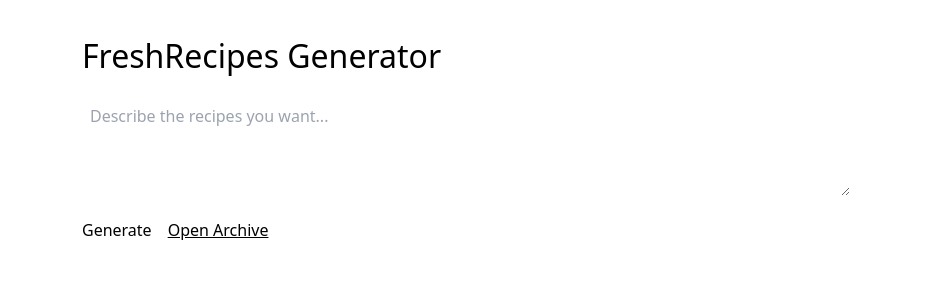
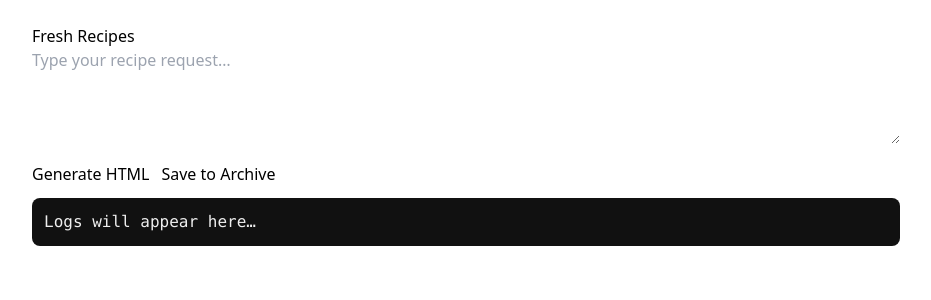
Before and after one commit to Apttyman/freshrecipes, a Next.js app: page / in a window 1280 px wide. Shown: the top 300 px of the page, without its empty margins (174-1105 px from the left). Built offline with nearby package versions, Linux system fonts and the light colour scheme.

Commit message:
Update page.tsx

```diff
--- a/app/page.tsx
+++ b/app/page.tsx
@@ -1,9 +1,9 @@
+// app/page.tsx
 "use client";
 
 import { useState } from "react";
 
 export const dynamic = "force-dynamic";
-// ✅ Must be a number or false, not a function
 export const revalidate = 0;
 
 type GenResult = {
@@ -16,101 +16,131 @@ export default function HomePage() {
   const [prompt, setPrompt] = useState("");
   const [result, setResult] = useState<GenResult | null>(null);
   const [loading, setLoading] = useState(false);
-  const [error, setError] = useState<string | null>(null);
+  const [log, setLog] = useState<string>("");
 
-  const handleGenerate = async () => {
+  function appendLog(line: string) {
+    setLog((prev) => (prev ? prev + "\n" + line : line));
+  }
+
+  async function handleGenerate() {
     setLoading(true);
-    setError(null);
     setResult(null);
-
+    setLog("");
     try {
-      const res = await fetch("/api/generate", {
+      const url = `${window.location.origin}/api/generate?_=${Date.now()}`;
+      appendLog(`→ POST ${url}`);
+      const res = await fetch(url, {
         method: "POST",
-        headers: { "Content-Type": "application/json" },
+        headers: { "content-type": "application/json" },
         body: JSON.stringify({ prompt }),
       });
 
-      const data: GenResult = await res.json();
-      if (data.error) {
-        setError(data.error);
+      appendLog(`status: ${res.status} ${res.statusText}`);
+      const ctype = res.headers.get("content-type") || "";
+      appendLog(`content-type: ${ctype}`);
+
+      if (ctype.includes("application/json")) {
+        const data = (await res.json()) as GenResult;
+        if (data.error) {
+          setResult({ error: data.error });
+          appendLog(`error: ${data.error}`);
+          return;
+        }
+        setResult({ html: data.html ?? "", slug: data.slug });
+        appendLog(`ok: ${data.html?.length || 0} bytes`);
       } else {
-        setResult(data);
+        const text = await res.text();
+        appendLog(`raw: ${text.slice(0, 200)}…`);
+        setResult({ error: "Unexpected non-JSON response" });
       }
     } catch (err: any) {
-      setError(String(err));
+      appendLog(`threw: ${String(err)}`);
+      setResult({ error: String(err) });
     } finally {
       setLoading(false);
     }
-  };
+  }
 
-  const handleSave = async () => {
-    if (!result?.html || !result?.slug) return;
+  async function handleSave() {
+    if (!result?.html) {
+      appendLog("No HTML to save");
+      return;
+    }
     try {
-      const res = await fetch("/api/save", {
+      const url = `${window.location.origin}/api/save?_=${Date.now()}`;
+      appendLog(`→ POST ${url}`);
+      const res = await fetch(url, {
         method: "POST",
-        headers: { "Content-Type": "application/json" },
+        headers: { "content-type": "application/json" },
         body: JSON.stringify({
-          slug: result.slug,
           html: result.html,
+          title: prompt.trim().slice(0, 60) || "Recipe",
         }),
       });
-
+      appendLog(`status: ${res.status} ${res.statusText}`);
+      const data = await res.json().catch(() => ({}));
       if (!res.ok) {
-        throw new Error("Failed to save archive");
+        appendLog(`save error: ${JSON.stringify(data)}`);
+        return;
       }
-      alert("Recipe archived successfully!");
+      const viewUrl =
+        data?.viewUrl ||
+        data?.url ||
+        (data?.slug ? `/archive/${encodeURIComponent(data.slug)}` : null);
+      if (viewUrl) {
+        window.location.href = viewUrl;
+      } else {
+        appendLog("Save succeeded but no URL returned");
+      }
     } catch (err: any) {
-      alert(`Error saving: ${err.message}`);
+      appendLog(`save threw: ${String(err)}`);
     }
-  };
+  }
 
   return (
-    <main style={{ maxWidth: 800, margin: "2rem auto", padding: "0 1rem" }}>
-      <h1 style={{ fontSize: "2rem", marginBottom: "1rem" }}>
-        FreshRecipes Generator
-      </h1>
+    <main style={{ maxWidth: 900, margin: "24px auto", padding: "0 16px" }}>
+      <h1>Fresh Recipes</h1>
+
       <textarea
         value={prompt}
         onChange={(e) => setPrompt(e.target.value)}
-        placeholder="Describe the recipes you want..."
+        rows={4}
+        placeholder="Type your recipe request…"
+        style={{ width: "100%", marginBottom: 12 }}
+      />
+
+      <div style={{ display: "flex", gap: 12, marginBottom: 12 }}>
+        <button onClick={handleGenerate} disabled={loading || !prompt.trim()}>
+          {loading ? "Generating…" : "Generate HTML"}
+        </button>
+        <button onClick={handleSave} disabled={!result?.html}>
+          Save to Archive
+        </button>
+      </div>
+
+      <pre
         style={{
-          width: "100%",
-          height: "100px",
-          marginBottom: "1rem",
-          padding: "0.5rem",
+          background: "#111",
+          color: "#eee",
+          padding: 12,
+          borderRadius: 8,
+          whiteSpace: "pre-wrap",
+          marginBottom: 12,
+          maxHeight: 200,
+          overflow: "auto",
         }}
-      />
-      <div style={{ marginBottom: "1rem" }}>
-        <button
-          onClick={handleGenerate}
-          disabled={loading || !prompt}
-          style={{ marginRight: "1rem" }}
-        >
-          {loading ? "Generating..." : "Generate"}
-        </button>
-        {result?.html && (
-          <button onClick={handleSave} style={{ marginRight: "1rem" }}>
-            Save to Archive
-          </button>
-        )}
-        <a href="/archive" style={{ textDecoration: "underline" }}>
-          Open Archive
-        </a>
-      </div>
-      {error && (
-        <p style={{ color: "red", marginBottom: "1rem" }}>Error: {error}</p>
-      )}
-      {result?.html && (
+      >
+        {log || "Logs will appear here…"}
+      </pre>
+
+      {result?.error ? (
+        <div style={{ color: "red" }}>{result.error}</div>
+      ) : result?.html ? (
         <iframe
           srcDoc={result.html}
-          style={{
-            width: "100%",
-            minHeight: "600px",
-            border: "1px solid #ccc",
-            borderRadius: "8px",
-          }}
+          style={{ width: "100%", minHeight: 600, border: "1px solid #ccc" }}
         />
-      )}
+      ) : null}
     </main>
   );
 }
```
